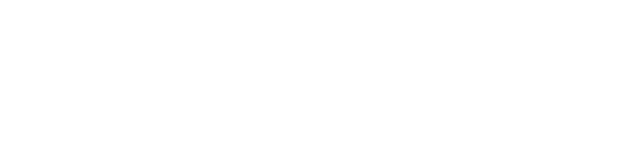
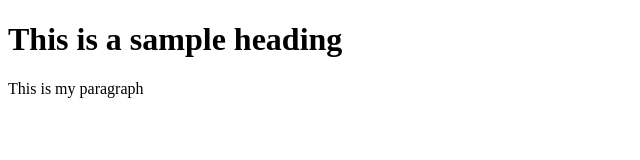
Before and after one commit to DZP2651/BlmStories, a plain HTML site: page index.html in a window 1280 px wide. Shown: the whole page, without its empty margins (0-640 px from the left). Drawn offline with Linux system fonts and the light colour scheme.

Commit message:
Update index.html

```diff
--- a/index.html
+++ b/index.html
@@ -5,6 +5,7 @@
     <title>Black Lives Matter Stories</title>
 </head>
 <body>
-
+    <h1>This is a sample heading </h1>
+    <p> This is my paragraph </p>
 </body>
 </html>
```
